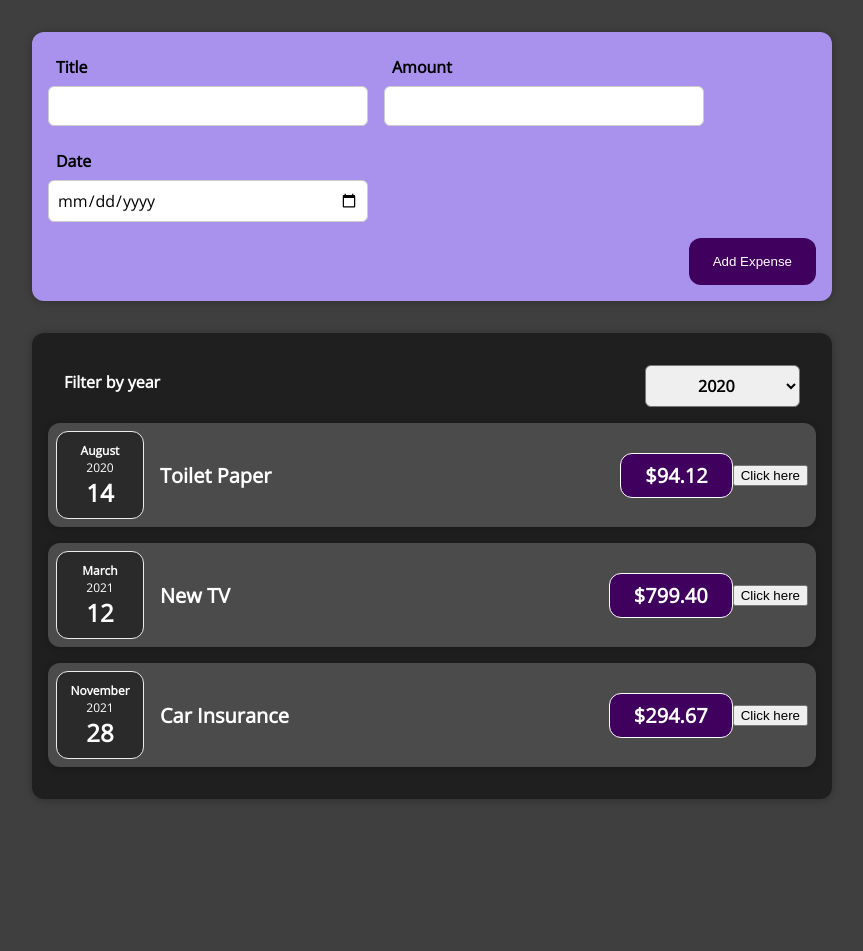
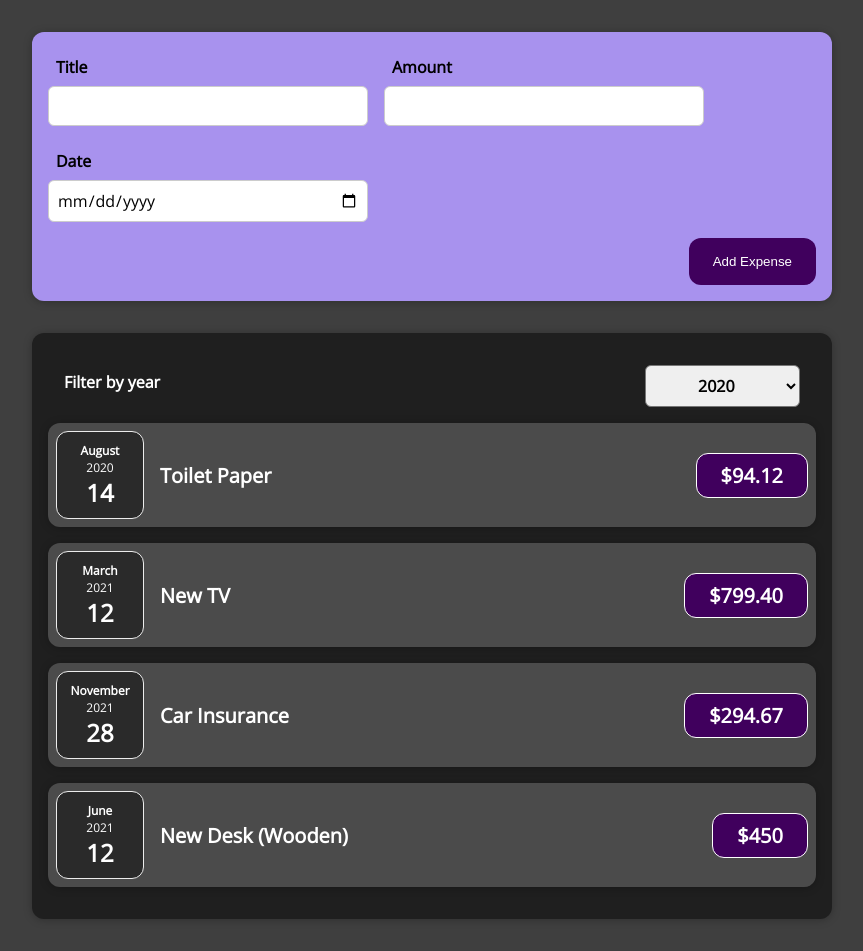
Before and after one commit to ebenofere/expense-tracker-js, a React (Create React App) app: page / in a window 1280 px wide. Shown: the whole page, without its empty margins (208-1071 px from the left). Before the commit the page ends 831 px from the top, so only its background shows below. Built offline with nearby package versions, Linux system fonts and the light colour scheme.

Commit message:
27. Rendering Lists of Data

```diff
--- a/src/components/Expenses/ExpenseItem.js
+++ b/src/components/Expenses/ExpenseItem.js
@@ -18,7 +18,6 @@ const ExpenseItem = ({ title, amount, date }) => {
         <h2>{titleName}</h2>
         <div className="expense-item_price">${amount}</div>
       </div>
-      <button onClick={clickHandler}>Click here</button>
     </Card>
   );
 };
--- a/src/components/Expenses/Expenses.js
+++ b/src/components/Expenses/Expenses.js
@@ -17,21 +17,14 @@ const Expenses = ({ items }) => {
         selected={filteredYear}
         onChangeFilter={filterChangeHandler}
       />
-      <ExpenseItem
-        title={items[0].title}
-        amount={items[0].amount}
-        date={items[0].date}
-      />
-      <ExpenseItem
-        title={items[1].title}
-        amount={items[1].amount}
-        date={items[1].date}
-      />
-      <ExpenseItem
-        title={items[2].title}
-        amount={items[2].amount}
-        date={items[2].date}
-      />
+      {items.map((expense) => (
+        <ExpenseItem
+          // key={id}
+          title={expense.title}
+          amount={expense.amount}
+          date={expense.date}
+        />
+      ))}
     </Card>
   );
 };
```
